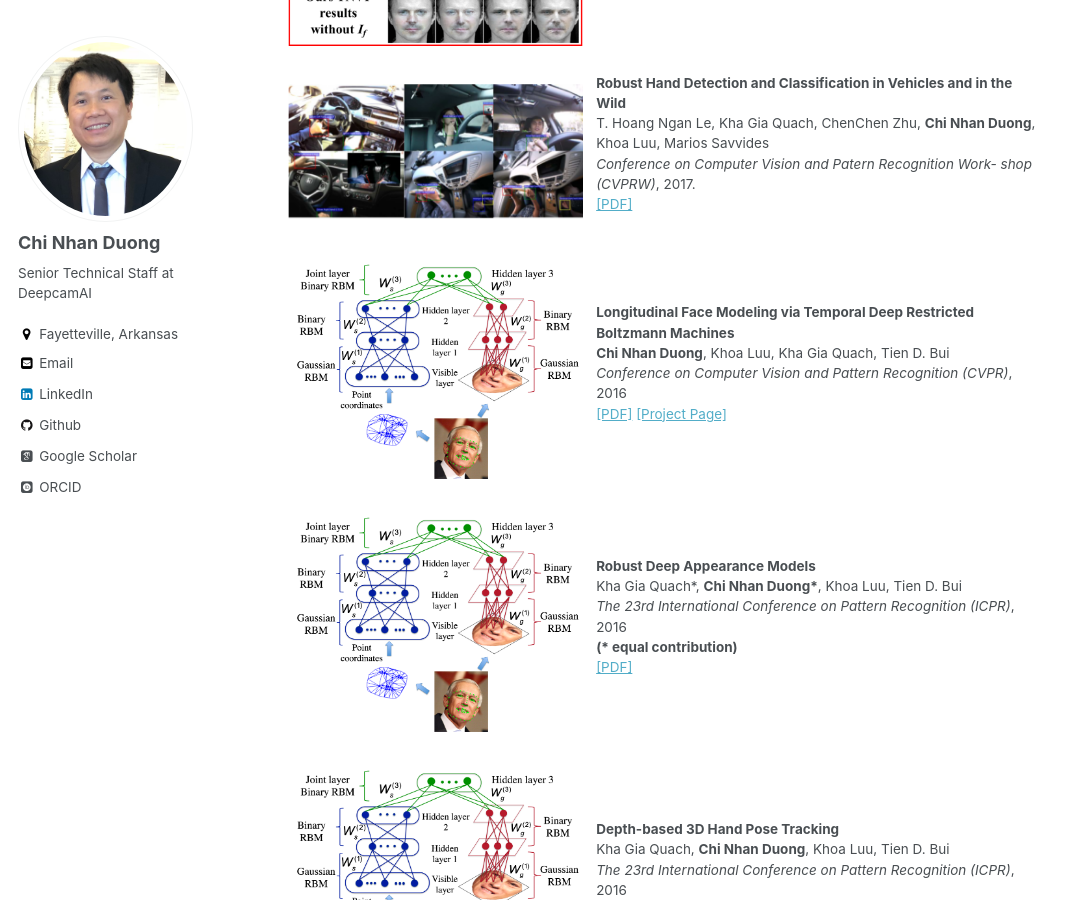
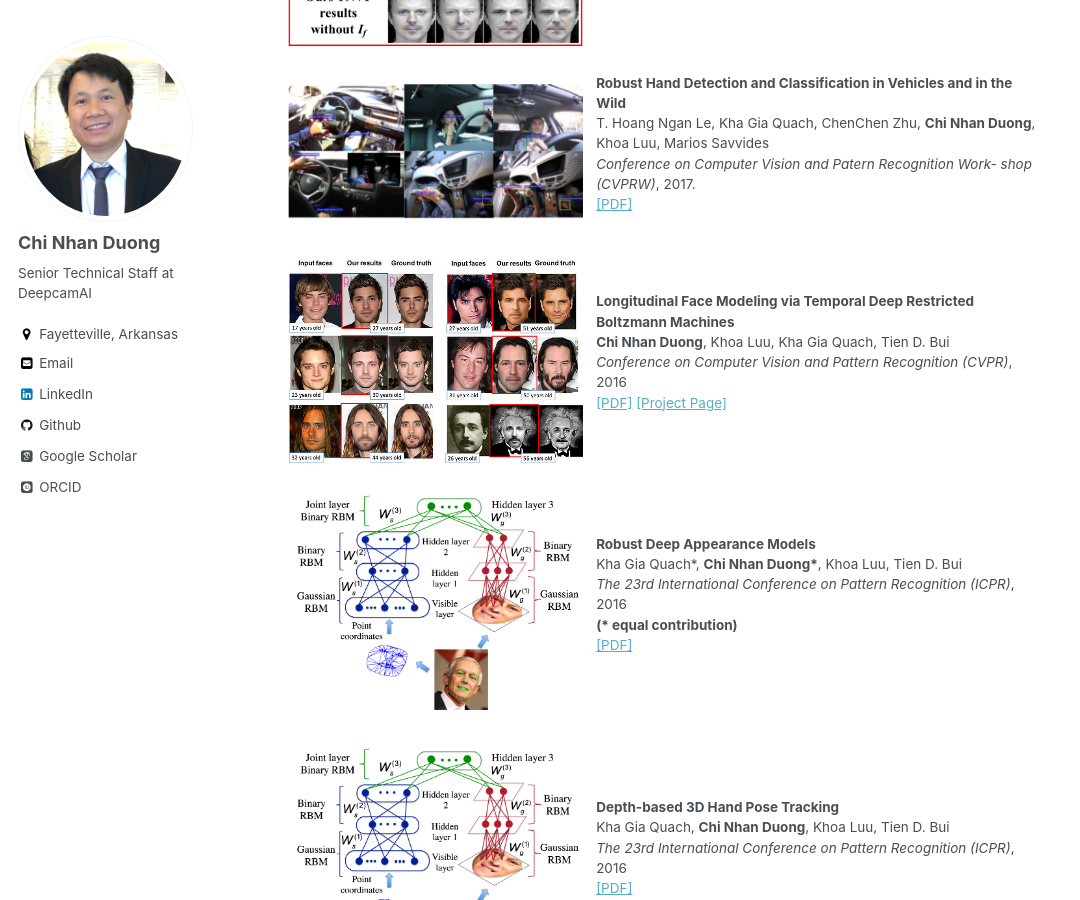
Before and after one commit to dcnhan/dcnhan.github.io, a Jekyll site: the page built from _pages/publications.md, in a window 1280 px wide and 900 px high, scrolled down 1527 px. Shown: the whole window, without its empty margins (0-1080 px from the left). Built offline with Jekyll 4.4.1, drawn with Linux system fonts in a browser that asks for light colours; some web fonts are replaced.

Commit message:
Build website

```diff
--- a/_pages/publications.md
+++ b/_pages/publications.md
@@ -74,7 +74,7 @@ author_profile: true
     <a href="http://openaccess.thecvf.com/content_cvpr_2017_workshops/w13/papers/Le_Robust_Hand_Detection_CVPR_2017_paper.pdf">[PDF]</a>
     </p></td></table>
 <table width="1200" align="center" border="0">
-    <td width="40%" valign="top" align="center"><img src="/images/featured_DAMs.png" alt="thumbnail" width="300" height="240" style="border-style: none"></td>
+    <td width="40%" valign="top" align="center"><img src="/projects/aging_project/images/2046aa_0f85caaf0c5541bb89d7d53260b9d912-mv2_d_1878_1308_s_2.jpg" alt="thumbnail" width="300" height="240" style="border-style: none"></td>
     <td width="60%" valign="top"><p><heading><strong>Longitudinal Face Modeling via Temporal Deep Restricted Boltzmann Machines</strong></heading><br>
     <strong> Chi Nhan Duong</strong>, Khoa Luu, Kha Gia Quach, Tien D. Bui<br>
     <em>Conference on Computer Vision and Pattern Recognition (CVPR)</em>, 2016<br>
```
